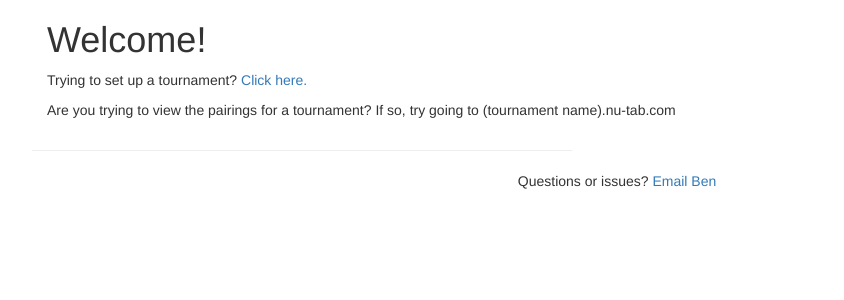
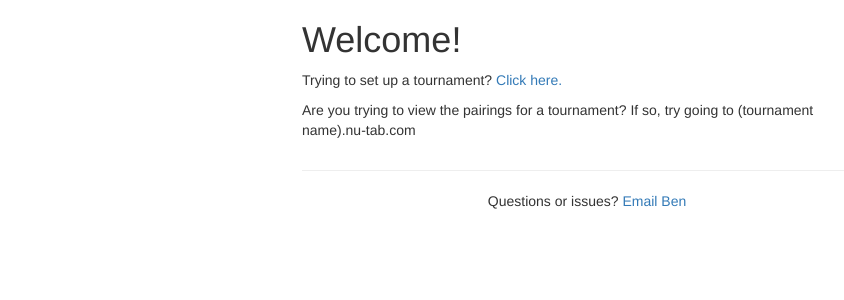
Before and after one commit to MIT-Tab/mittab-deploy, a Flask app: page / in a window 1280 px wide. Shown: the top 300 px of the page, without its empty margins (53-897 px from the left). Run offline with Flask 2, Linux system fonts and the light colour scheme; some libraries are stand-ins or nearby versions.

Commit message:
Iron out the css

```diff
--- a/deployer/templates/base.html
+++ b/deployer/templates/base.html
@@ -13,19 +13,19 @@
 
   <body>
     <div class="container">
-      <div class="col-md-6 col-offset-3">
-        <div class="container" id="content">
+      <div class="col-md-6 col-md-offset-3">
+        <div class="row" id="content">
           {% block content %}{% endblock %}
         </div>
 
-        <center>
+        <div class="row">
           <hr>
-          <footer class="container">
+          <center>
             <span>Questions or issues?
               <a href="mailto:benmuschol@gmail.com">Email Ben</a>
             </span>
-          </footer>
-        </center>
+          </center>
+        </div>
       </div>
     </div>
   </body>
```
